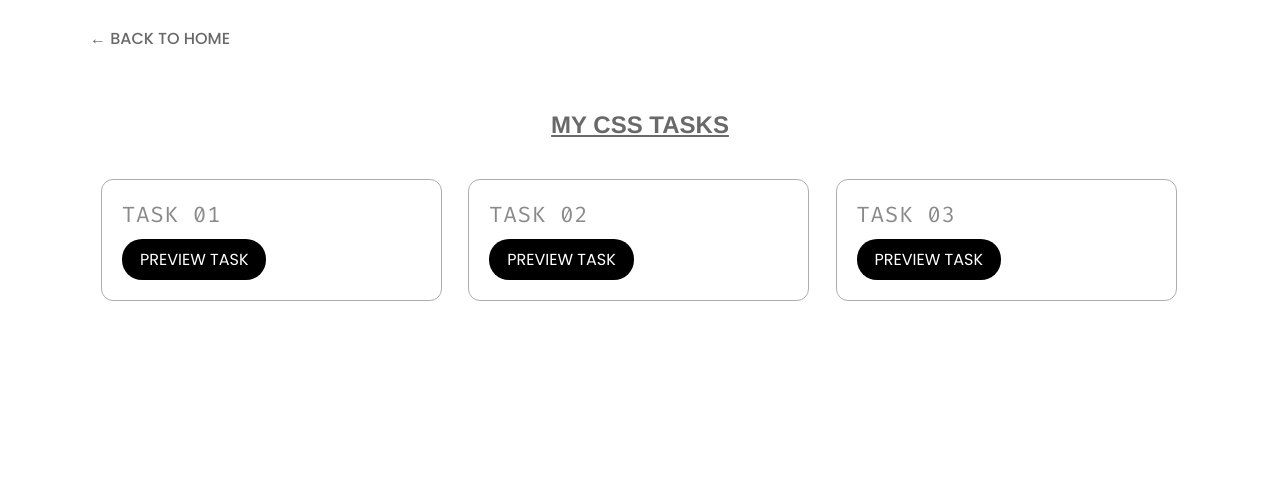
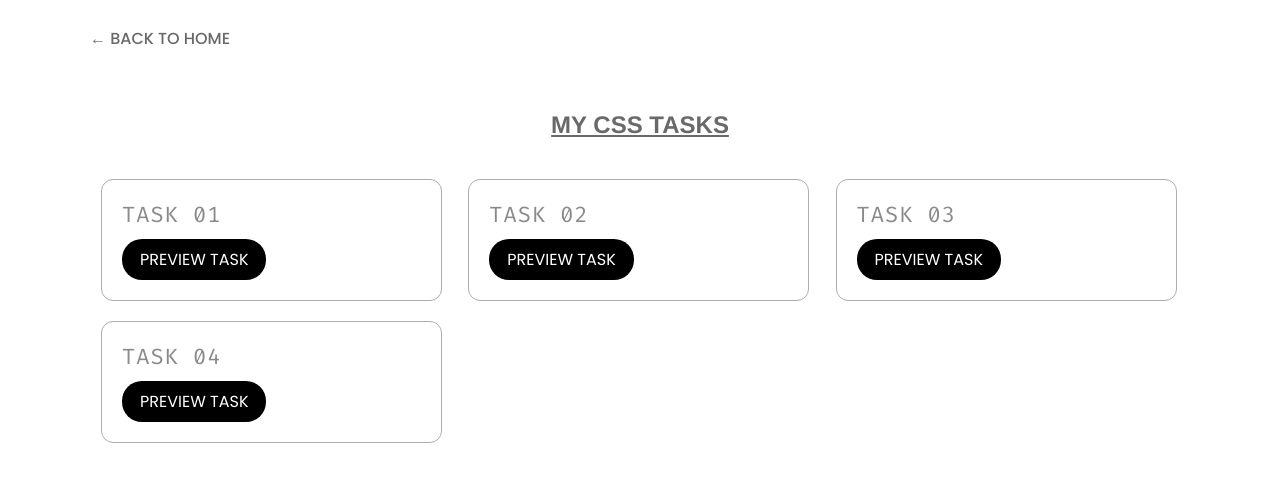
Before and after one commit to kabeerkhan1591-ctrl/all-tasks, a plain HTML site: page taskcss1.html in a window 1280 px wide. Shown: the part 82-564 px from the top of the page. Drawn offline with Linux system fonts and the light colour scheme; a web font is replaced by a local one.

Commit message:
Add CSS Task 4

```diff
--- a/taskcss1.html
+++ b/taskcss1.html
@@ -46,6 +46,10 @@
         <span class="num">TASK 03</span>
                 <a href="./css/css-task-3/index.html" class="anchor">PREVIEW TASK</a>
     </div>
+    <div class="task">
+        <span class="num">TASK 04</span>
+                <a href="./css/css-task-4/index.html" class="anchor">PREVIEW TASK</a>
+    </div>
 
 </main>
 
```
